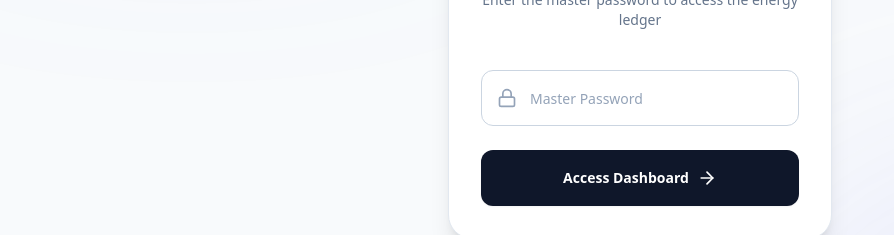
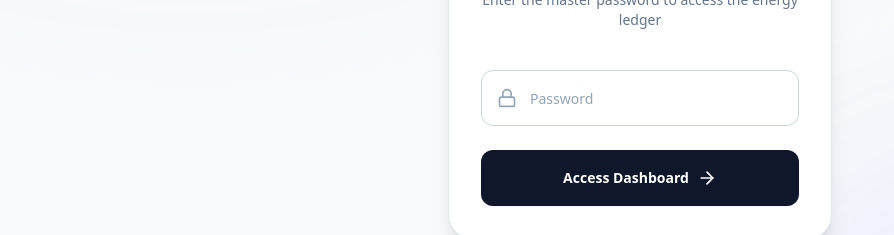
Before and after one commit to volcanon2468/ARBL_Settlement-app, a Next.js app in the folder frontend/: page /login in a window 1280 px wide. Shown: the part 384-619 px from the top of the page, without its empty margins (0-894 px from the left). Built offline with nearby package versions, Linux system fonts and the light colour scheme.

Commit message:
bat file for automation and readme file edit

```diff
--- a/frontend/src/app/login/page.tsx
+++ b/frontend/src/app/login/page.tsx
@@ -53,7 +53,7 @@ export default function LoginPage() {
                 <Lock className="absolute left-4 top-1/2 -translate-y-1/2 w-5 h-5 text-slate-400" />
                 <Input
                   type="password"
-                  placeholder="Master Password"
+                  placeholder="Password"
                   value={password}
                   onChange={(e) => setPassword(e.target.value)}
                   className="pl-12 h-14 bg-white border-slate-300 text-slate-900 placeholder:text-slate-400 focus-visible:ring-blue-500 rounded-xl"
```
Also changed, not shown: 2 other files (tests, documents, lock files or other folders).
